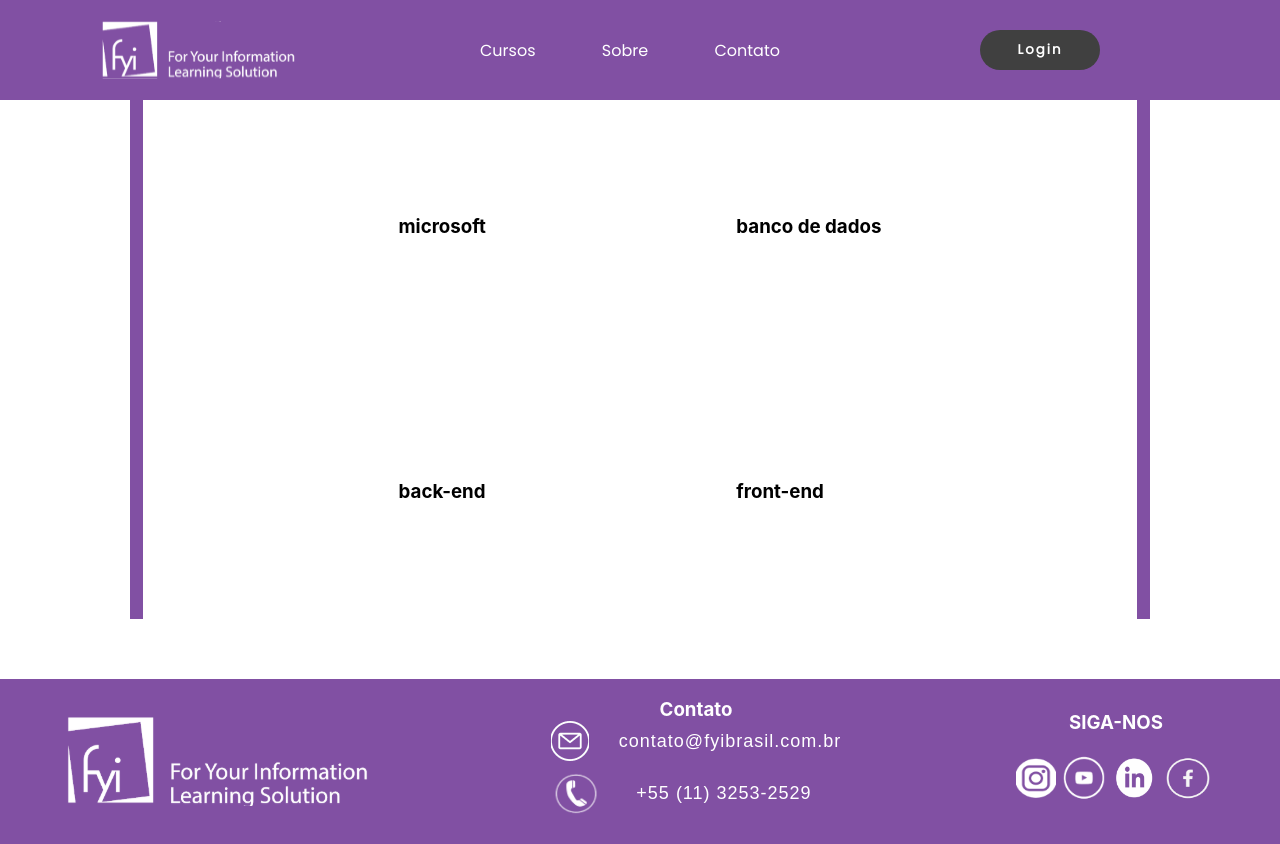
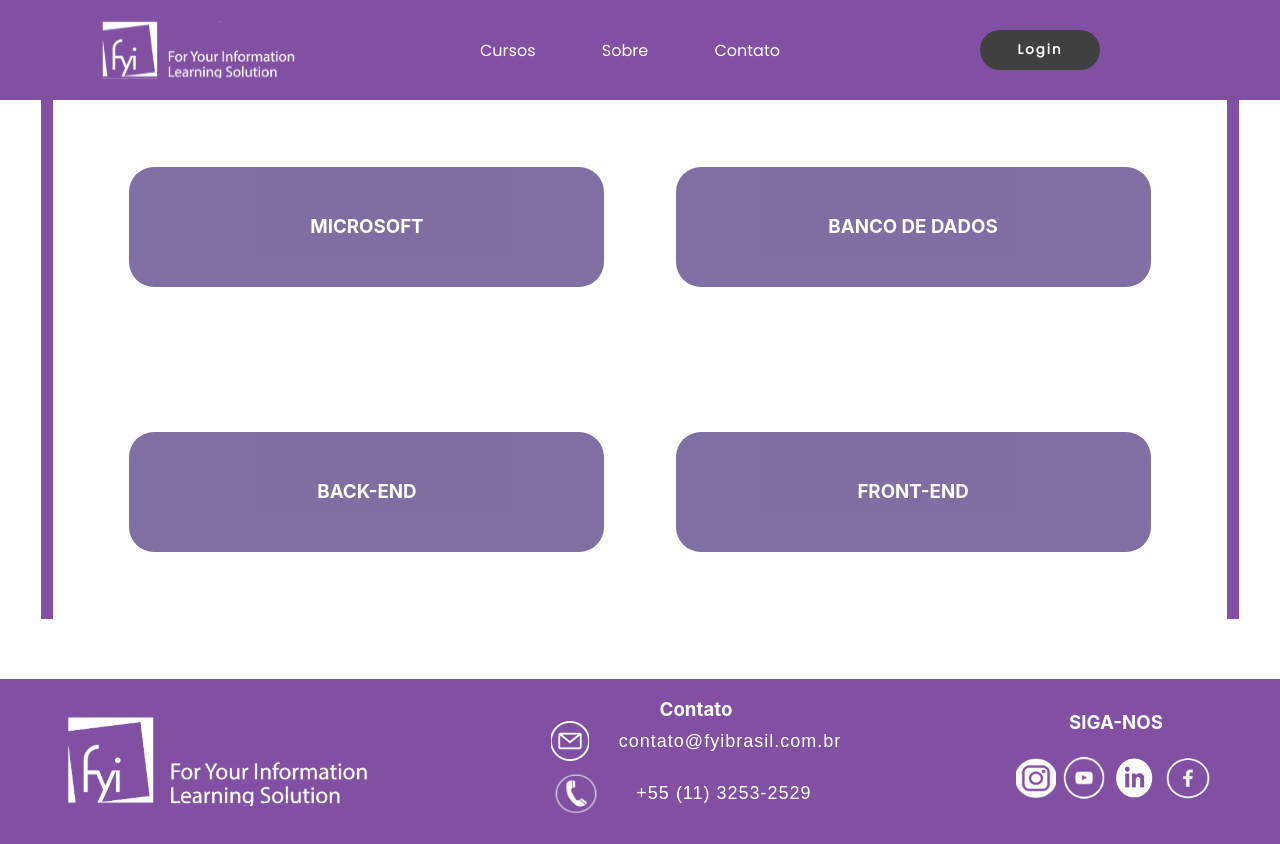
Before and after one commit to fernandopereira25608/FYI-Learning-Solutions, a React (Create React App) app: page /Cursos in a window 1280 px wide. Built offline with nearby package versions, Linux system fonts and the light colour scheme; a web font is replaced by a local one.

Commit message:
Ajustes Cursos

```diff
--- a/src/Pages/Cursos/Cursos.css
+++ b/src/Pages/Cursos/Cursos.css
@@ -70,3 +70,14 @@
     color: #FFFFFF;
     text-transform: uppercase;
   }
+.cursos-curso-card{
+    width: 475px;
+    height: 120px;
+    background-color: rgba(95, 75, 139, 1);
+
+    opacity: 80%;
+    display: flex;
+    justify-content: center;
+    align-items: center;
+    border-radius: 25px;
+  }
--- a/src/Pages/Cursos/Cursos.js
+++ b/src/Pages/Cursos/Cursos.js
@@ -27,7 +27,6 @@ import './Cursos.css'
     // }
 
     return (
-
         <div>
 
             <Header />
@@ -36,29 +35,29 @@ import './Cursos.css'
                 <div className='cursos-box-conteudo'>
                     <h1>Categorias:</h1>
                     <div className='cursos-box-conteudo-card '>
-                        <div className="cursos-Content-info-card"></div>
+                        <div class="cursos-Content-info-card"></div>
                         <div className='cursos-conteudo-card'>
-                            <div id="cursos-curso-card">
+                            <div class="cursos-curso-card">
                                 <h3>microsoft</h3>
                             </div>
 
-                            <div id="cursos-curso-card">
+                            <div class="cursos-curso-card">
                                 <h3>back-end</h3>
                             </div>
                         </div>
 
                         <div className='cursos-conteudo-card'>
 
-                            <div id="cursos-curso-card">
+                            <div class="cursos-curso-card">
                                 <h3>banco de dados</h3>
                             </div>
 
-                            <div id="cursos-curso-card">
+                            <div class="cursos-curso-card">
                                 <h3>front-end</h3>
                             </div>
                         </div>
 
-                        <div className="cursos-Content-info-card2"></div>
+                        <div class="cursos-Content-info-card2"></div>
 
                     </div>
 
@@ -68,10 +67,8 @@ import './Cursos.css'
             <Footer />
 
         </div >
-    );
+    )
 
 }
 
-
-
 export default Cursos;
```
